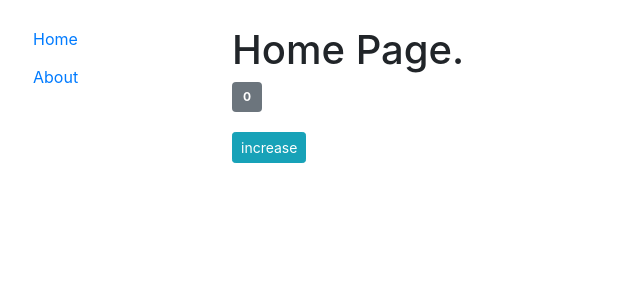
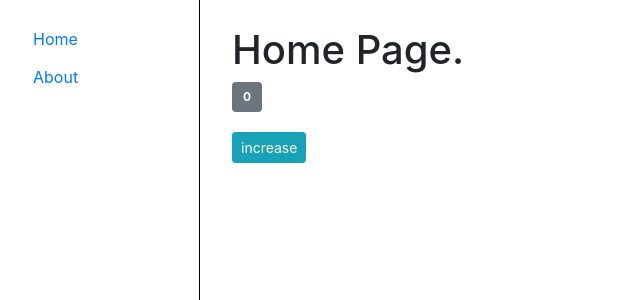
Before and after one commit to boqingren/visualization, a React (Create React App) app: page / in a window 1280 px wide. Shown: the top 300 px of the page, without its empty margins (0-640 px from the left). Built offline with nearby package versions, Linux system fonts and the light colour scheme.

Commit message:
update style

```diff
--- a/src/styles/App.css
+++ b/src/styles/App.css
@@ -11,6 +11,7 @@
   justify-content: flex-start;
   align-items: flex-start;
   flex-direction: column;
+  border-right: 1px #000 solid;
   padding: 20px;
   width: 200px;
   height: 100%;
```
